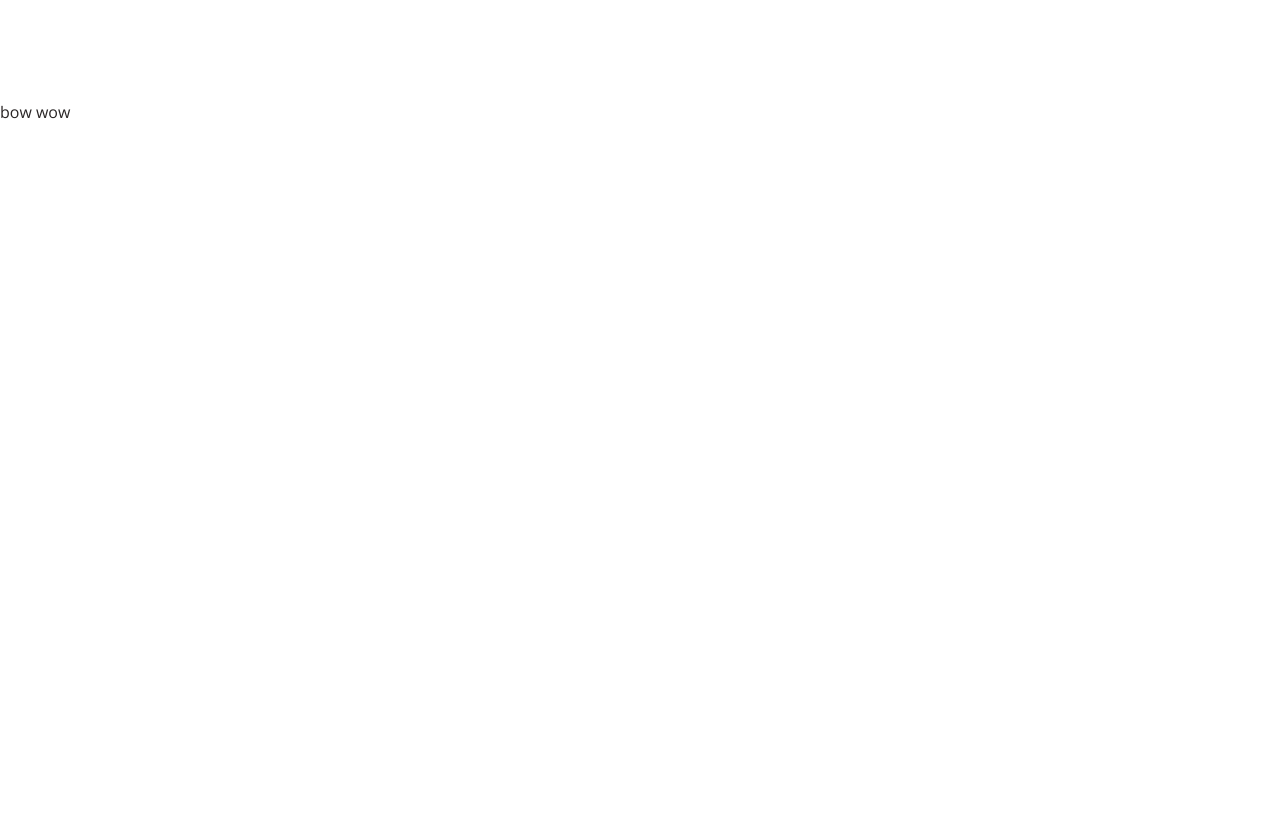
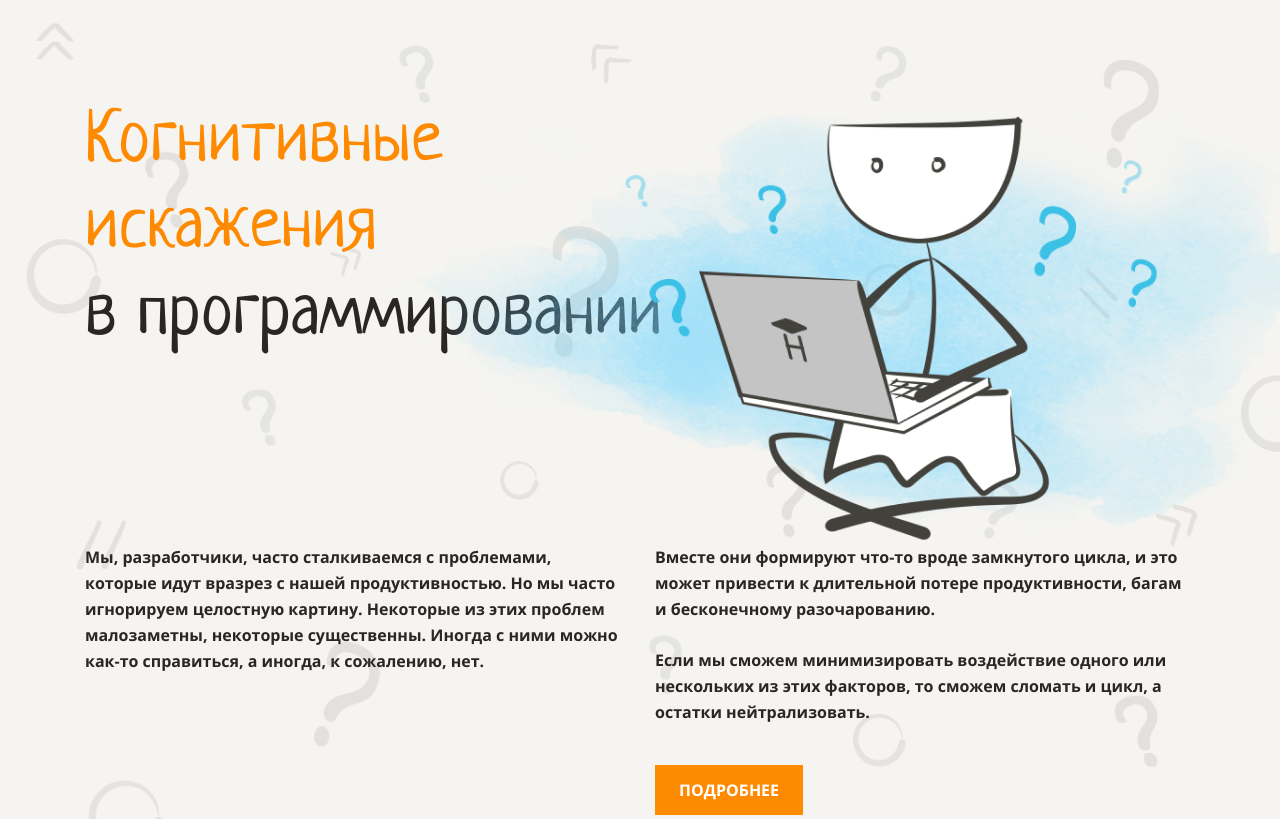
Before and after one commit to Slawone/layout-designer-project-58, a website: page src/index.html in a window 1280 px wide. Shown: the top 819 px of the page. Drawn offline with nearby package versions, Linux system fonts and the light colour scheme; a web font is replaced by a local one.

Commit message:
add html and css for header

```diff
--- a/src/index.html
+++ b/src/index.html
@@ -4,14 +4,50 @@
     <meta charset="UTF-8" />
     <meta name="viewport" content="width=device-width, initial-scale=1.0" />
     <meta http-equiv="X-UA-Compatible" content="ie=edge" />
-    <link href="https://fonts.googleapis.com/css2?family=Neucha&family=Open+Sans:wght@400;700&display=swap" rel="stylesheet">
     <title>Когнитивные искажения. lxb24</title>
     <link rel="stylesheet" href="styles/style.css" />
   </head>
   <body>
-    <header class="header"></header>
+    <header class="header background-img">
+      <div class="container">
+        <div class="header__top">
+          <h1 class="header__title">
+            <span class="orange-text"
+            >Когнитивные <br />
+            искажения</span
+            >
+            <br />
+            в программировании
+          </h1>
+          <img class="header__img" src="./images/main.png" alt="main" />
+        </div>
+        <div class="header__text-boxes">
+          <div class="left-side">
+            <p class="text-box">
+              Мы, разработчики, часто сталкиваемся с проблемами, которые идут
+              вразрез с нашей продуктивностью. Но мы часто игнорируем целостную
+              картину. Некоторые из этих проблем малозаметны, некоторые
+              существенны. Иногда с ними можно как-то справиться, а иногда, к
+              сожалению, нет.
+            </p>
+          </div>
+          <div class="right-side">
+            <p class="text-box mb-25">
+              Вместе они формируют что-то вроде замкнутого цикла, и это может
+              привести к длительной потере продуктивности, багам и бесконечному
+              разочарованию.
+            </p>
+            <p class="text-box">
+              Если мы сможем минимизировать воздействие одного или нескольких из
+              этих факторов, то сможем сломать и цикл, а остатки нейтрализовать.
+            </p>
+            <a href="#" class="header__link">Подробнее</a>
+          </div>
+        </div>
+      </div>
+    </header>
     <main class="main">
-        <section>bow wow</section>
+      <section></section>
     </main>
     <footer class="footer"></footer>
   </body>
--- a/src/styles/style.css
+++ b/src/styles/style.css
@@ -2,6 +2,11 @@
  *,
  *::before,
  *::after {
+  margin: 0;
+  padding: 0;
+  box-sizing: border-box;
+}
+:root {
   --white-color: #fff;
   --light-white-color: #d7ccc0;
   --light-color: #f5f4f0;
@@ -11,40 +16,108 @@
   --light-dark-color: #908d8b;
   --brown-color: #b09a81;
   --blue-color: #1085c5;
-  margin: 0;
-  padding: 0;
-  box-sizing: border-box;
 }
-
+@font-face {
+  font-family: 'Neucha';
+  src: url('../assets/fonts/Neucha-Regular.ttf');
+}
+@font-face {
+  font-family: 'Open Sans';
+  src: url('../assets/fonts/OpenSans-Regular.ttf');
+}
+@font-face {
+  font-family: 'Open Sans';
+  src: url('../assets/fonts/OpenSans-Bold.ttf');
+}
 body {
   font-family: 'Open Sans', sans-serif;
+  font-weight: 400;
   font-size: 16px;
-  line-height: 1.6em;
+  line-height: 1.5em;
   color: var(--dark-color);
+  display: flex;
+  flex-direction: column;
+  align-items: center;
 }
-
 h1, h2, h3 {
+  font-family: Neucha, sans-serif;
+  font-weight: 400;
   line-height: 1.2em;
-  font-family: 'Neucha', cursive;
 }
-
 h1 {
   font-size: 72px;
 }
-
 h2 {
   font-size: 60px;
 }
-
 h3 {
   font-size: 34px;
 }
-
 .container {
-  width: 1110px;
+  max-width: 1110px;
   margin: 0 auto;
 }
-
-section {
+header, section, footer {
   padding: 100px 0;
 }
+.orange-text {
+  color: var(--main-color);
+}
+.header {
+  position: relative;
+  width: 100%;
+  background-color: var(--light-color);
+  overflow: hidden;
+}
+.header::before {
+  content: '';
+  position: absolute;
+  top: 0;
+  bottom: 0;
+  left: 0;
+  right: 0;
+  background-image: url('../images/background.png');
+  background-repeat: no-repeat;
+  background-size: cover;
+  opacity: .1;
+}
+.header__title {
+  width: 100%;
+}
+.header__top {
+  position: relative;
+  display: flex;
+  margin-bottom: 185px;
+}
+.header__img {
+  position: absolute;
+  top: -45px;
+  right: -170px;
+  height: 525px;
+}
+.header__text-boxes {
+  display: flex;
+  column-gap: 30px;
+}
+
+.text-box {
+  width: 540px;
+  font-size: 16px;
+  line-height: 26px;
+  font-weight: 400;
+  font-family: 'Open Sans', sans-serif;
+}
+.mb-25 {
+  margin-bottom: 25px;
+}
+.header__link {
+  display: inline-block;
+  margin-top: 40px;
+  text-decoration: none;
+  padding: 12px 24px;
+  font-weight: 700;
+  text-transform: uppercase;
+  line-height: 26px;
+  background-color: var(--main-color);
+  color: var(--white-color);
+}
```
Also changed, not shown: src/assets/fonts/Neucha-Regular.ttf (added), src/assets/fonts/OpenSans-Bold.ttf (added), src/assets/fonts/OpenSans-Regular.ttf (added), src/images/1.png (added), src/images/2.png (added), src/images/3.png (added), src/images/4.png (added), src/images/5.png (added), src/images/background.png (added), src/images/main.png (added), src/images/send.svg (added).
